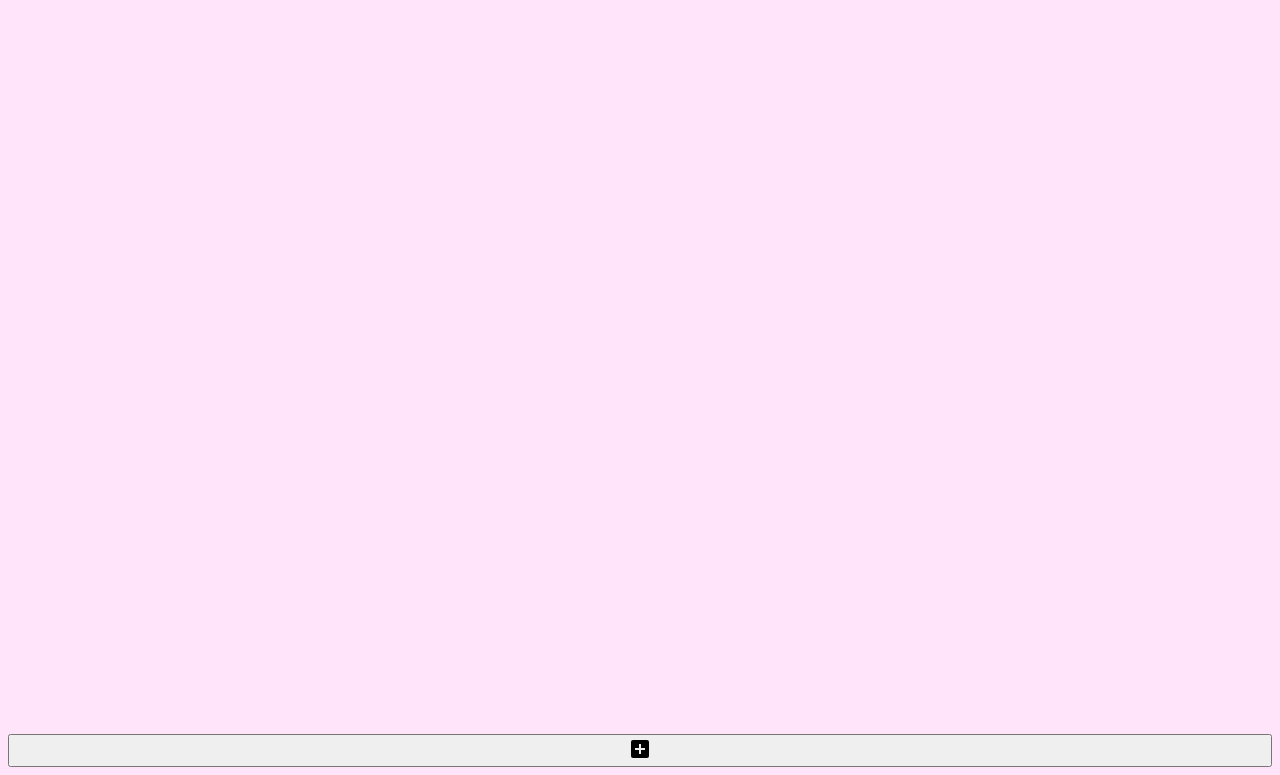
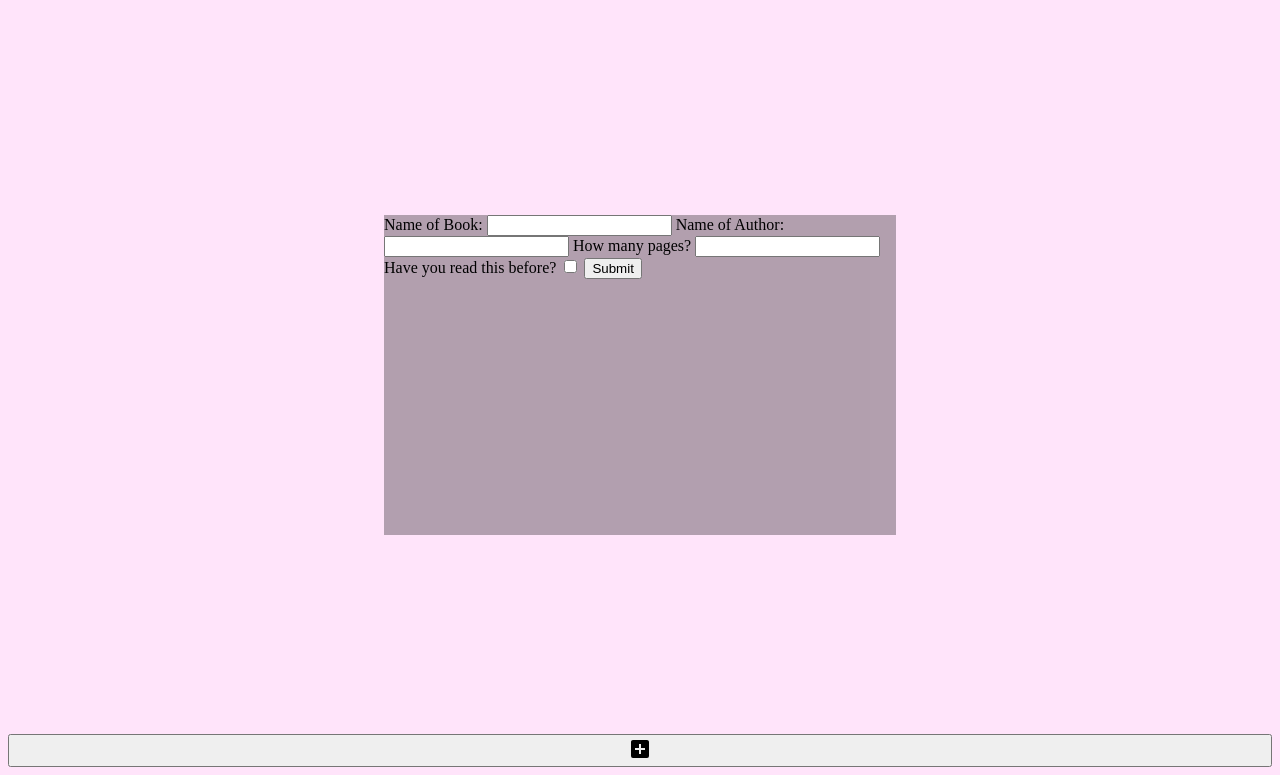
Before and after one commit to shinyfuwante/library, a plain HTML site: page index.html in a window 1280 px wide. Both pictures are taken after a click on the button 640 px from the left and 1304 px from the top of the page. Shown: the part 554-1329 px from the top of the page. Drawn offline with Linux system fonts and the light colour scheme.

Commit message:
Centering form popup window

```diff
--- a/css/style.css
+++ b/css/style.css
@@ -52,8 +52,12 @@ form.add-book.visible {
     display: block;
     position: fixed;
     z-index: 1;
-    left: 0;
-    top: 0;
+    left: 50%;
+    top: 50%;
+    transform: translate(-50%, -50%);
     background-color: black;
     background-color: rgba(0, 0, 0, 0.3);
+    height: 40%;
+    width: 40%;
+    place-self: center;
 }
```
